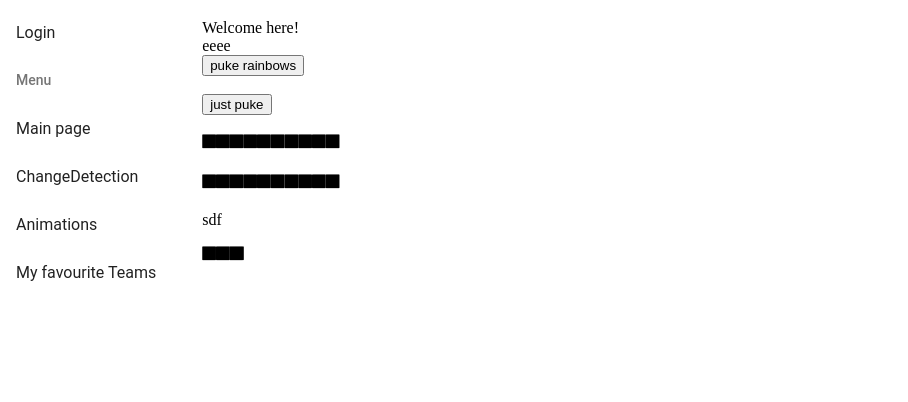
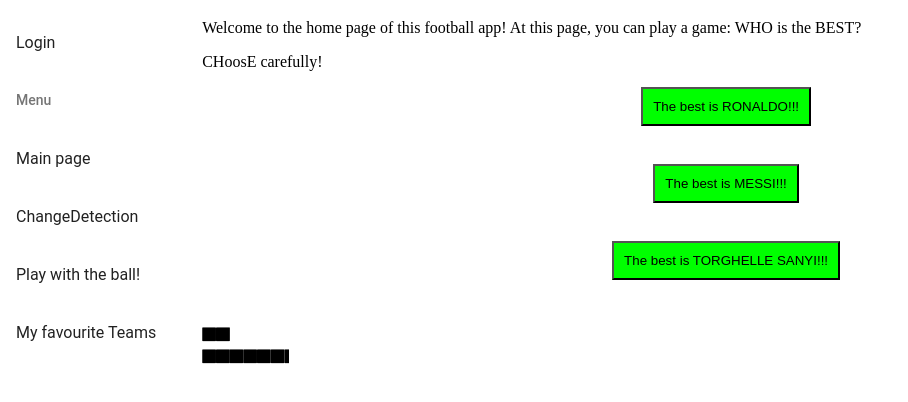
Before and after one commit to birolaszlo96/enco-angular, an Angular app: page / in a window 1280 px wide. Shown: the top 402 px of the page, without its empty margins (0-908 px from the left). Built offline with nearby package versions, Linux system fonts and the light colour scheme.

Commit message:
animation and main page "game" created

```diff
--- a/src/app/core/components/frame/frame.component.html
+++ b/src/app/core/components/frame/frame.component.html
@@ -1,7 +1,10 @@
-<div #cont>eeee</div>
-<button (click)="clicked()">puke rainbows</button><br /><br />
-<button (click)="clicked2(cont)">just puke</button><br /><br />
-<app-victoryrate [victoryRate]="5"></app-victoryrate><br /><br />
-<app-victoryrate [victoryRate]="4">hhgjhgjhg</app-victoryrate>
-<ng-container><p>sdf</p></ng-container>
-<ng-content></ng-content>
+<ng-container>
+  <p>CHoosE carefully!</p>
+</ng-container>
+
+<button (click)="clicked()">The best is RONALDO!!!</button><br />
+<button (click)="clicked2(cont)">The best is MESSI!!!</button><br />
+<button (click)="clicked3()" #cont>The best is TORGHELLE SANYI!!!</button
+><br /><br />
+<ng-content></ng-content><br />
+<app-victoryrate [victoryRate]="0.63"> </app-victoryrate>
--- a/src/app/core/components/frame/frame.component.ts
+++ b/src/app/core/components/frame/frame.component.ts
@@ -18,23 +18,27 @@
   @ViewChildren(VictoryRateComponent) ps: QueryList<VictoryRateComponent>;
   @ViewChild(VictoryRateComponent) vcRating: VictoryRateComponent;
 
-  @ContentChild(VictoryRateComponent) ccRating: VictoryRateComponent;
+  @ContentChild(VictoryRateComponent) ccString: VictoryRateComponent;
 
   clicked() {
-    console.log('log viewchildren');
-    this.ps.forEach(x => console.log(x));
-
-    console.log('log viewchild rating');
-    console.log(this.vcRating);
-
-    console.log('log container');
-    console.log(this.container);
+    // console.log('log container');
+    // console.log(this.container);
 
     console.log('log contentchild rating');
-    console.log(this.ccRating);
+    console.log(this.ccString);
+    alert('wrong answer!!!!4!!!!');
   }
 
   clicked2(el: ElementRef) {
+    console.log('No.');
     console.log(el);
+    alert('View logs!');
+  }
+  clicked3() {
+    // console.log('log viewchildren');
+    // this.ps.forEach(x => console.log(x));
+    alert('Congrats, you are fenomenal like Torghelle!');
+    console.log('log viewchild rating');
+    console.log(this.vcRating);
   }
 }
--- a/src/app/core/components/menu/menu.component.html
+++ b/src/app/core/components/menu/menu.component.html
@@ -12,6 +12,6 @@
   <h4 mat-subheader>Menu</h4>
   <button mat-list-item routerLink="/">Main page</button>
   <button mat-list-item routerLink="/cd">ChangeDetection</button>
-  <button mat-list-item routerLink="/anim">Animations</button>
+  <button mat-list-item routerLink="/anim">Play with the ball!</button>
   <button mat-list-item routerLink="/teams">My favourite Teams</button>
 </mat-action-list>
--- a/src/app/core/pages/anim-demo.page.component.html
+++ b/src/app/core/pages/anim-demo.page.component.html
@@ -1,5 +1,7 @@
-<button (click)="toggle()">toggle box</button>
+<button (click)="open()">Puff up ball</button>
+<button (click)="close()">Let down ball</button>
 
-<div [@openClose]="isOpen ? 'open' : 'closed'" class="open-close-container">
-    <p>The box is now {{ isOpen ? 'Open' : 'Closed' }}!</p>
-</div>
+<div
+  [@openClose]="isOpen ? 'open' : 'closed'"
+  class="open-close-container"
+></div>
--- a/src/app/core/pages/anim-demo.page.component.ts
+++ b/src/app/core/pages/anim-demo.page.component.ts
@@ -1,34 +1,47 @@
 import { Component } from '@angular/core';
-import { trigger, state, style, transition, animate } from '@angular/animations';
+import {
+  trigger,
+  state,
+  style,
+  transition,
+  animate
+} from '@angular/animations';
 
 @Component({
   templateUrl: './anim-demo.page.component.html',
   styles: ['./anim-demo.page.component.scss'],
   animations: [
     trigger('openClose', [
-            state('open', style({
-                height: '200px',
-                opacity: 1,
-                backgroundColor: 'yellow'
-            })),
-            state('closed', style({
-                height: '100px',
-                opacity: 0.5,
+      state(
+        'open',
+        style({
+          height: '1000px',
+          width: '1000px',
+          borderRadius: '500px',
           backgroundColor: 'green'
-            })),
-            transition('open => closed', [
-                animate('1s')
-            ]),
-            transition('closed => open', [
-                animate('0.5s')
-            ]),
+        })
+      ),
+      state(
+        'closed',
+        style({
+          height: '4px',
+          width: '4px',
+          borderRadius: '2px',
+          backgroundColor: 'green'
+        })
+      ),
+      transition('open => closed', [animate('3s')]),
+      transition('closed => open', [animate('3s')])
     ])
   ]
 })
 export class AnimDemoPageComponent {
-    isOpen = true;
+  isOpen = false;
 
-    toggle() {
-        this.isOpen = !this.isOpen;
+  open() {
+    this.isOpen = true;
+  }
+  close() {
+    this.isOpen = false;
   }
 }
--- a/src/app/core/pages/home.page.component.html
+++ b/src/app/core/pages/home.page.component.html
@@ -1,4 +1,3 @@
-Welcome here!
-<app-frame>
-  <app-victoryrate [victoryRate]="0.3"></app-victoryrate>
-</app-frame>
+Welcome to the home page of this football app! At this page, you can play a
+game: WHO is the BEST?
+<app-frame> <app-victoryrate [victoryRate]="0.2"> </app-victoryrate></app-frame>
--- a/src/styles.scss
+++ b/src/styles.scss
@@ -34,3 +34,11 @@
 .mat-raised-button {
   background-color: yellow;
 }
+
+button {
+  margin: 10px auto;
+  text-align: center;
+  display: block;
+  padding: 10px;
+  background-color: lime;
+}
```
Lines whose indentation alone changed are shown as unchanged.
